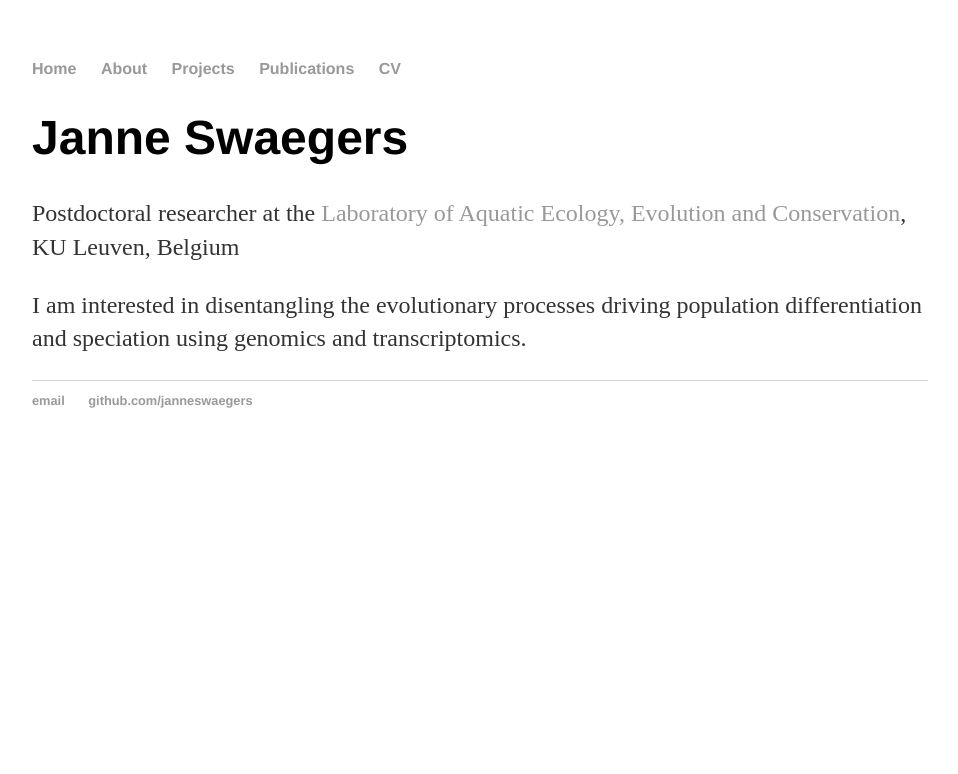
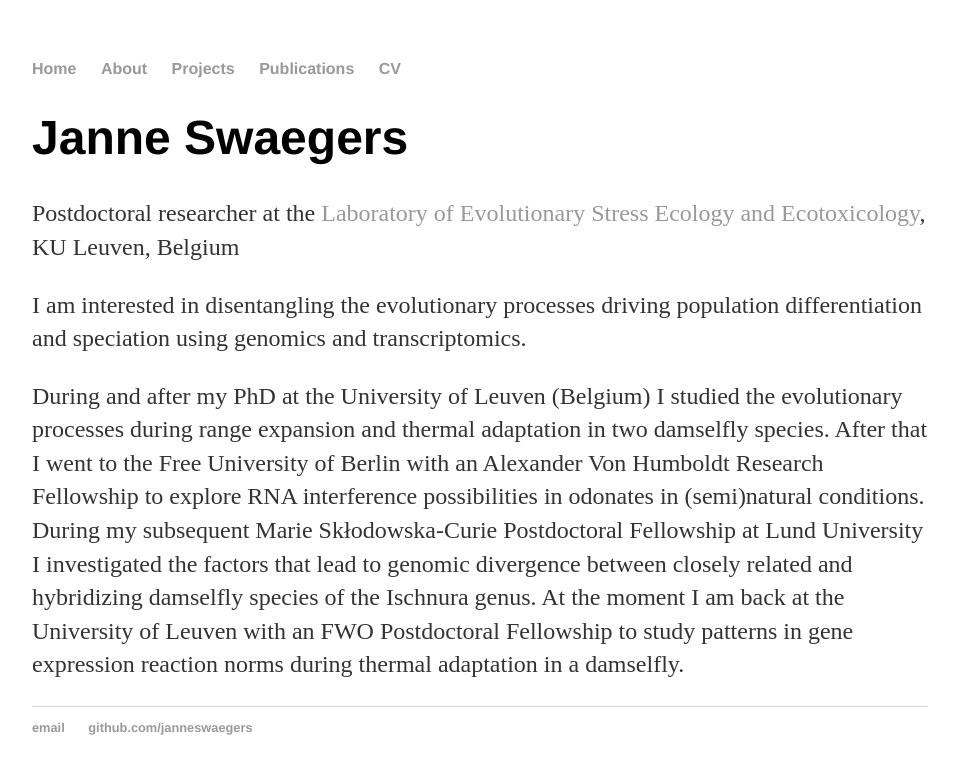
Before and after one commit to janneswaegers/janneswaegers.github.io, a Jekyll site: the page built from about/index.html, in a window 1280 px wide. Shown: the top 774 px of the page, without its empty margins (160-1118 px from the left). Built offline with Jekyll 4.4.1, drawn with Linux system fonts in a browser that asks for light colours.

Commit message:
Update index.html

```diff
--- a/about/index.html
+++ b/about/index.html
@@ -5,6 +5,7 @@ title: Janne Swaegers
 
 <div class="blurb">
 	<h1>Janne Swaegers</h1>
-	<p>Postdoctoral researcher at the <a href="https://bio.kuleuven.be/eeb/laeec">Laboratory of Aquatic Ecology, Evolution and Conservation</a>, KU Leuven, Belgium</p>
+	<p>Postdoctoral researcher at the <a href="https://bio.kuleuven.be/eeb/esee">Laboratory of Evolutionary Stress Ecology and Ecotoxicology</a>, KU Leuven, Belgium</p>
 	<p>I am interested in disentangling the evolutionary processes driving population differentiation and speciation using genomics and transcriptomics.</p>
+	<p>During and after my PhD at the University of Leuven (Belgium) I studied the evolutionary processes during range expansion and thermal adaptation in two damselfly species. After that I went to the Free University of Berlin with an Alexander Von Humboldt Research Fellowship to explore RNA interference possibilities in odonates in (semi)natural conditions.  During my subsequent Marie Skłodowska-Curie Postdoctoral Fellowship at Lund University I investigated the factors that lead to genomic divergence between closely related and hybridizing damselfly species of the Ischnura genus. At the moment I am back at the University of Leuven with an FWO Postdoctoral Fellowship to study patterns in gene expression reaction norms during thermal adaptation in a damselfly. </p>
 </div><!-- /.blurb -->
```
